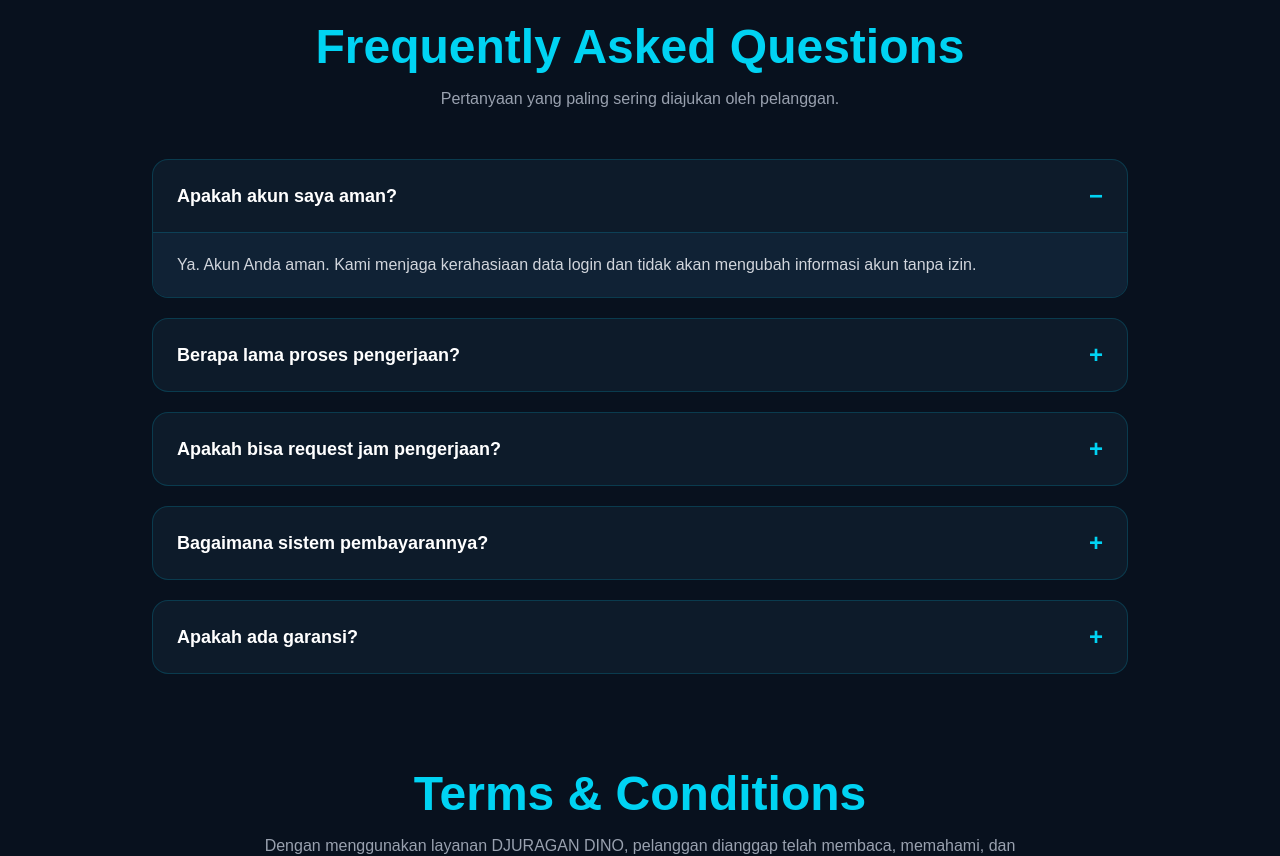
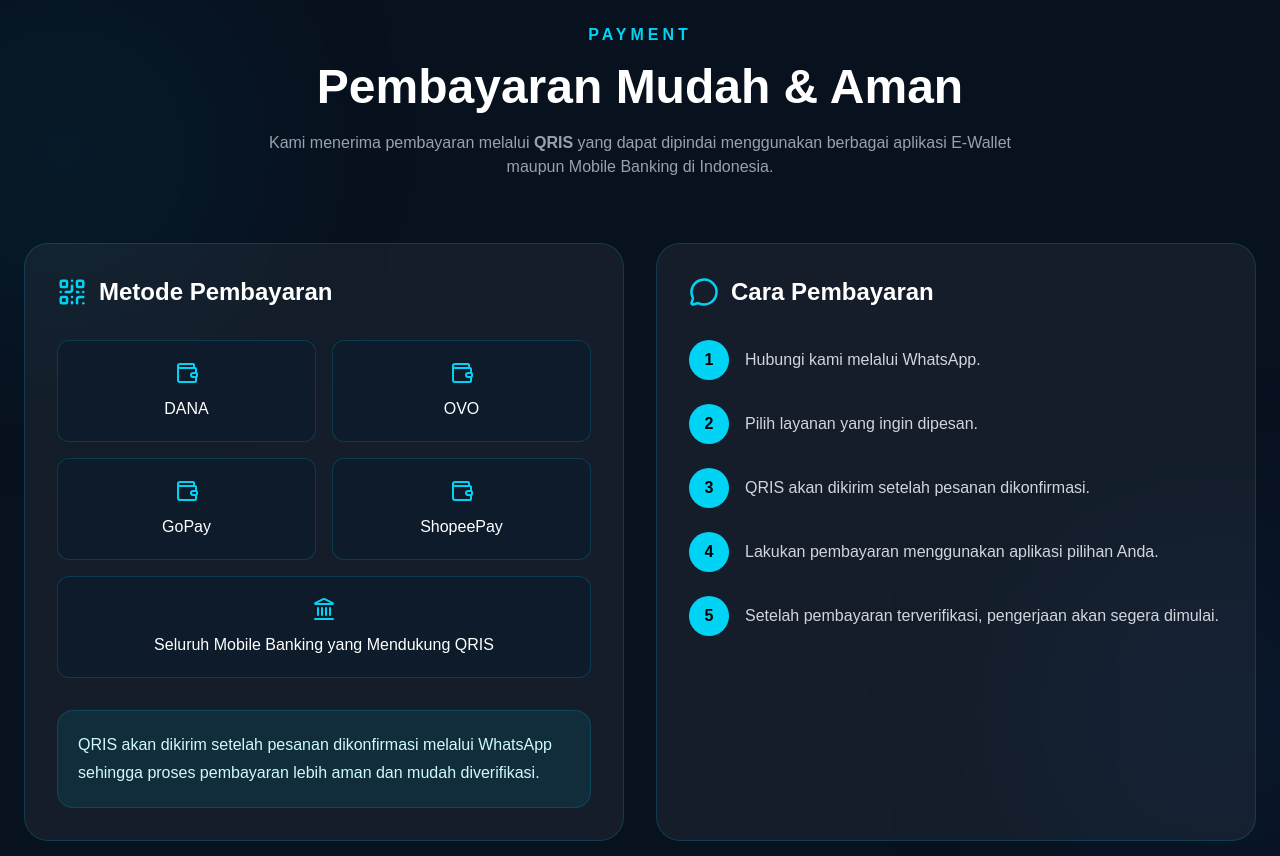
Before and after one commit to DjuraganDino/djuragan-dino, a Next.js app: page / in a window 1280 px wide. Shown: the part 4460-5316 px from the top of the page. Built offline with nearby package versions, Linux system fonts and the light colour scheme.

Commit message:
Add payment method section

```diff
--- a/app/page.tsx
+++ b/app/page.tsx
@@ -4,6 +4,7 @@ import Services from "@/components/Services";
 import WhyChoose from "@/components/WhyChoose";
 import Testimonials from "@/components/Testimonials";
 import Pricing from "@/components/Pricing";
+import PaymentMethod from "@/components/PaymentMethod";
 import FAQ from "@/components/FAQ";
 import Contact from "@/components/Contact";
 import FloatingWhatsApp from "@/components/FloatingWhatsApp";
@@ -18,6 +19,7 @@ export default function Home() {
       <WhyChoose />
       <Testimonials />
       <Pricing />
+      <PaymentMethod />
       <FAQ />
       <Contact />
       <FloatingWhatsApp />
--- /dev/null
+++ b/components/PaymentMethod.tsx
@@ -0,0 +1,149 @@
+"use client";
+
+import { motion } from "framer-motion";
+import {
+  QrCode,
+  Wallet,
+  Landmark,
+  MessageCircle,
+} from "lucide-react";
+
+export default function PaymentMethod() {
+  return (
+    <section
+      id="payment"
+      className="relative overflow-hidden bg-[#08111E] py-24 text-white"
+    >
+      {/* Background Glow */}
+      <div className="absolute -left-20 top-20 h-72 w-72 rounded-full bg-cyan-500/10 blur-[120px]" />
+      <div className="absolute -right-20 bottom-20 h-72 w-72 rounded-full bg-blue-500/10 blur-[120px]" />
+
+      <div className="relative mx-auto max-w-7xl px-6">
+
+        <div className="text-center">
+          <p className="uppercase tracking-[4px] font-semibold text-cyan-400">
+            Payment
+          </p>
+
+          <h2 className="mt-4 text-5xl font-black">
+            Pembayaran Mudah & Aman
+          </h2>
+
+          <p className="mx-auto mt-5 max-w-3xl text-gray-400">
+            Kami menerima pembayaran melalui <b>QRIS</b> yang dapat dipindai
+            menggunakan berbagai aplikasi E-Wallet maupun Mobile Banking di Indonesia.
+          </p>
+        </div>
+
+        <div className="mt-16 grid gap-8 lg:grid-cols-2">
+
+          {/* LEFT */}
+          <motion.div
+            initial={{ opacity: 0, x: -40 }}
+            whileInView={{ opacity: 1, x: 0 }}
+            transition={{ duration: 0.5 }}
+            viewport={{ once: true }}
+            className="rounded-3xl border border-cyan-500/20 bg-white/5 p-8"
+          >
+            <div className="mb-8 flex items-center gap-3">
+              <QrCode size={30} className="text-cyan-400" />
+
+              <h3 className="text-2xl font-bold">
+                Metode Pembayaran
+              </h3>
+            </div>
+
+            <div className="grid grid-cols-2 gap-4">
+
+              {[
+                "DANA",
+                "OVO",
+                "GoPay",
+                "ShopeePay",
+              ].map((item) => (
+
+                <div
+                  key={item}
+                  className="rounded-xl border border-cyan-500/20 bg-[#0D1B2A] p-5 text-center"
+                >
+                  <Wallet className="mx-auto mb-3 text-cyan-400" />
+
+                  <p>{item}</p>
+                </div>
+
+              ))}
+
+              <div className="col-span-2 rounded-xl border border-cyan-500/20 bg-[#0D1B2A] p-5 text-center">
+                <Landmark className="mx-auto mb-3 text-cyan-400" />
+
+                <p>Seluruh Mobile Banking yang Mendukung QRIS</p>
+              </div>
+
+            </div>
+
+            <div className="mt-8 rounded-2xl border border-cyan-500/20 bg-cyan-500/10 p-5">
+              <p className="leading-7 text-cyan-100">
+                QRIS akan dikirim setelah pesanan dikonfirmasi melalui WhatsApp
+                sehingga proses pembayaran lebih aman dan mudah diverifikasi.
+              </p>
+            </div>
+
+          </motion.div>
+
+          {/* RIGHT */}
+          <motion.div
+            initial={{ opacity: 0, x: 40 }}
+            whileInView={{ opacity: 1, x: 0 }}
+            transition={{ duration: 0.5 }}
+            viewport={{ once: true }}
+            className="rounded-3xl border border-cyan-500/20 bg-white/5 p-8"
+          >
+
+            <div className="mb-8 flex items-center gap-3">
+              <MessageCircle
+                size={30}
+                className="text-cyan-400"
+              />
+
+              <h3 className="text-2xl font-bold">
+                Cara Pembayaran
+              </h3>
+            </div>
+
+            <div className="space-y-6">
+
+              {[
+                "Hubungi kami melalui WhatsApp.",
+                "Pilih layanan yang ingin dipesan.",
+                "QRIS akan dikirim setelah pesanan dikonfirmasi.",
+                "Lakukan pembayaran menggunakan aplikasi pilihan Anda.",
+                "Setelah pembayaran terverifikasi, pengerjaan akan segera dimulai.",
+              ].map((step, index) => (
+
+                <div
+                  key={index}
+                  className="flex gap-4"
+                >
+
+                  <div className="flex h-10 w-10 items-center justify-center rounded-full bg-cyan-400 font-bold text-black">
+                    {index + 1}
+                  </div>
+
+                  <p className="pt-2 text-gray-300">
+                    {step}
+                  </p>
+
+                </div>
+
+              ))}
+
+            </div>
+
+          </motion.div>
+
+        </div>
+
+      </div>
+    </section>
+  );
+}
```
